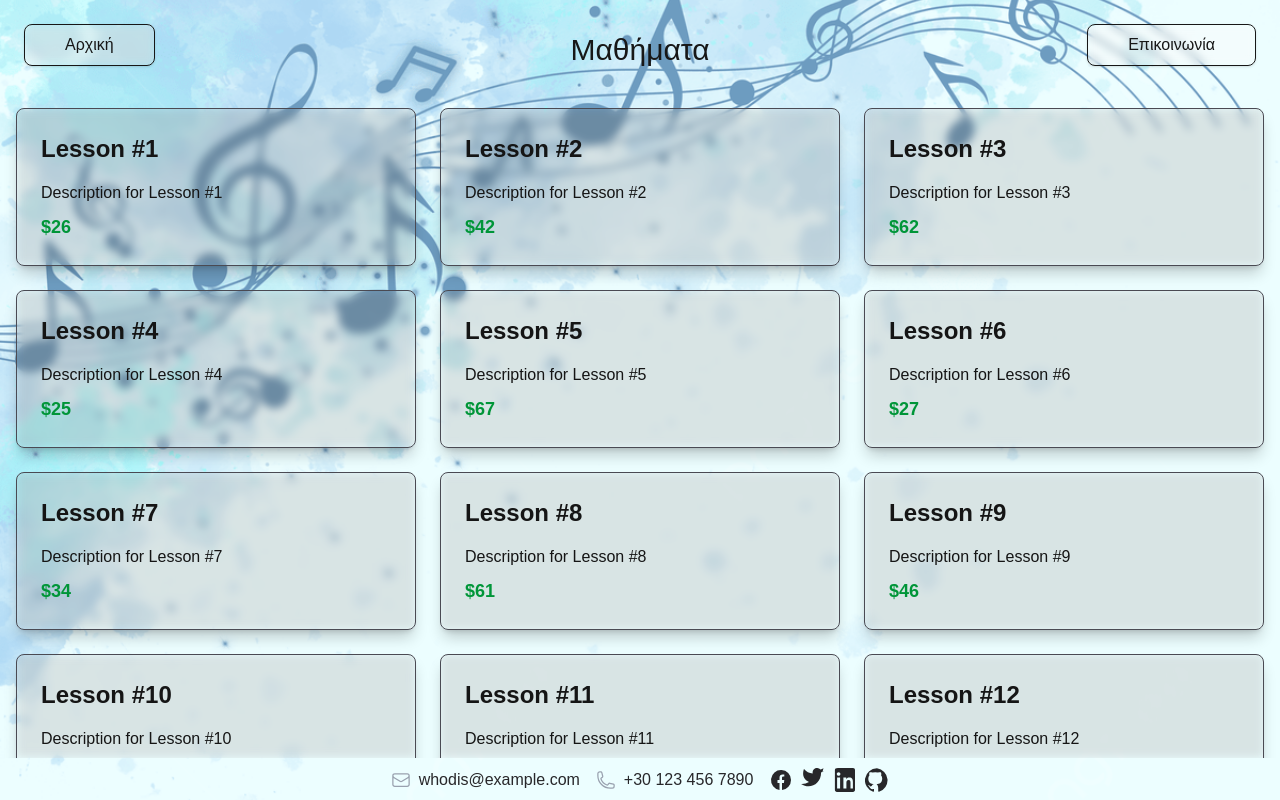
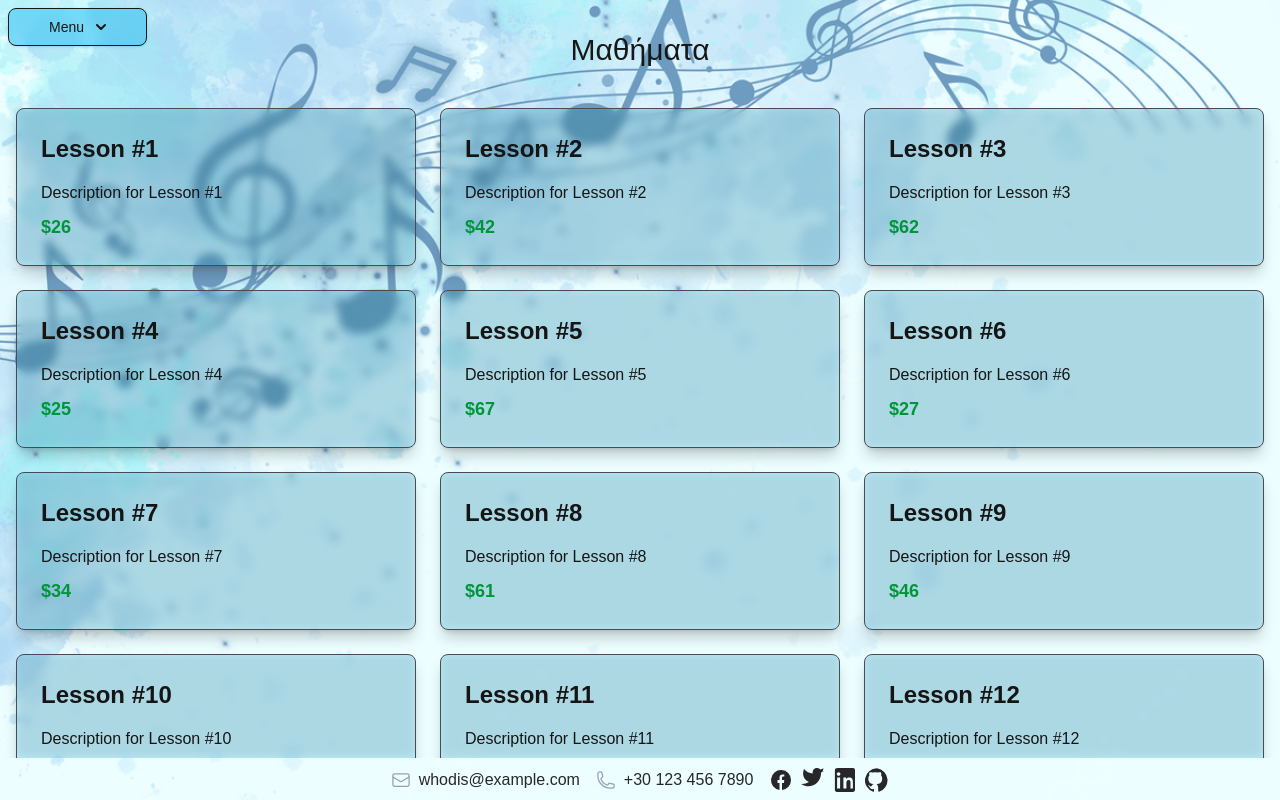
Before and after one commit to SpPag/new-website-project, a Next.js app in the folder frontend/: page /lessons in a window 1280 px wide. Built offline with nearby package versions, Linux system fonts and the light colour scheme.

Commit message:
style(frontend): replace the navigation buttons with a dropdown menu and improve color styling for light / dark mode

```diff
--- a/frontend/src/app/contact/page.tsx
+++ b/frontend/src/app/contact/page.tsx
@@ -1,6 +1,3 @@
-import { HomeButton } from "@/components/HomeButton";
-import { LessonsButton } from "@/components/LessonsButton";
-
 export default function ContactPage() {
 	const greekNa = '\u03bd\u03b1';
 
@@ -14,16 +11,6 @@ export default function ContactPage() {
 
 			{/* Semi-transparent overlay */}
 			<div className="absolute inset-0 bg-white/40 dark:bg-black/40"></div>
-
-			{/* Home button */}
-			<div className="z-10 absolute top-2 left-6 mt-4 dark:text-zinc-200 flex">
-				<HomeButton />
-			</div>
-
-			{/* Lessons button */}
-			<div className="z-10 absolute top-2 right-6 mt-4 dark:text-zinc-200 flex space-x-2">
-				<LessonsButton />
-			</div>
 
 			{/* Title */}
 			<div className="relative flex flex-col items-center pt-8 font-sans">
--- a/frontend/src/app/layout.tsx
+++ b/frontend/src/app/layout.tsx
@@ -2,6 +2,7 @@ import type { Metadata } from "next";
 import { Geist, Geist_Mono } from "next/font/google";
 import "./globals.css";
 import { Footer } from "@/components/Footer";
+import { MenuDropdown } from "@/components/MenuDropdown";
 
 const geistSans = Geist({
 	variable: "--font-geist-sans",
@@ -29,6 +30,7 @@ export default function RootLayout({
 				className={`${geistSans.variable} ${geistMono.variable} antialiased`}
 			>
 				{children}
+				<MenuDropdown />
 				{/* Contact info pinned to bottom, feel free to comment this out if you want to switch to having it only in the 'contact' page */}
 				<Footer />
 			</body>
--- a/frontend/src/app/lessons/page.tsx
+++ b/frontend/src/app/lessons/page.tsx
@@ -1,5 +1,3 @@
-import { ContactButton } from "@/components/ContactButton";
-import { HomeButton } from "@/components/HomeButton";
 import { LessonCard } from "@/components/LessonCard";
 
 export default function LessonsPage() {
@@ -14,16 +12,6 @@ export default function LessonsPage() {
 
 			{/* Semi-transparent overlay */}
 			<div className="absolute inset-0 bg-white/40 dark:bg-black/25"></div>
-
-			{/* Home button */}
-			<div className="z-20 absolute top-2 left-6 mt-4 dark:text-zinc-200 flex">
-				<HomeButton />
-			</div>
-
-			{/* Contact button */}
-			<div className="z-10 absolute top-2 right-6 mt-4 dark:text-zinc-200 flex space-x-2">
-				<ContactButton />
-			</div>
 
 			{/* Title */}
 			<div className="relative flex flex-col items-center pt-8 font-sans">
--- a/frontend/src/app/page.tsx
+++ b/frontend/src/app/page.tsx
@@ -1,29 +1,21 @@
-import { ContactButton } from "@/components/ContactButton";
 import { Introduction } from "../components/Introduction";
 import { VideoSection } from "../components/VideoSection";
-import { LessonsButton } from "@/components/LessonsButton";
 
 export default function HomePage() {
 	return (
 		<div className="h-screen relative">
 			{/* Background image */}
 			<div
-				className="absolute inset-0 bg-cover bg-center dark:brightness-160"
+				className="absolute inset-0 bg-cover bg-center dark:brightness-75 dark:saturate-150"
 				style={{ backgroundImage: "url('/bg4.jpg')" }}
 			/>
 
 			{/* Semi-transparent overlay */}
-			<div className="absolute inset-0 dark:bg-black/50"></div>
+			<div className="absolute inset-0 dark:bg-gray-800/50"></div>
 
 			{/* Title */}
 			<div className="relative z-10 text-zinc-800 dark:text-zinc-200 flex flex-col items-center pt-8 text-3xl font-sans">
 				Nick's Guitar Lessons
-			</div>
-
-			{/* Contact and lessons button */}
-			<div className="z-10 absolute top-2 right-6 mt-4 dark:text-zinc-200 flex space-x-2">
-				<ContactButton />
-				<LessonsButton />
 			</div>
 
 			{/* Main content */}
--- a/frontend/src/components/ContactButton.tsx
+++ /dev/null
@@ -1,17 +0,0 @@
-const ContactButton = () => {
-	return (
-		<a
-			href="/contact"
-			className="
-				px-10 py-2
-				backdrop-blur-xs backdrop-saturate-50 hover:brightness-90 dark:bg-zinc-800 dark:hover:bg-zinc-700 transition
-				border dark:border-zinc-400 rounded-lg
-				shadow
-				"
-		>
-			Επικοινωνία
-		</a>
-	);
-};
-
-export { ContactButton }
--- /dev/null
+++ b/frontend/src/components/DropdownMenuItem.tsx
@@ -0,0 +1,29 @@
+import Link from "next/link";
+
+type DropdownMenuItemProps = {
+  href: string;
+  label: string;
+  onClick?: () => void;
+};
+
+const DropdownMenuItem = ({ href, label, onClick }: DropdownMenuItemProps) => {
+  return (
+    <li>
+      <Link
+        href={href}
+		onClick={onClick} // call parent close
+        className="
+    		block
+    		px-8 py-2
+    		backdrop-blur-xs hover:bg-sky-400/50
+			dark:backdrop-blur-none dark:backdrop-saturate-100 dark:hover:brightness-90 dark:hover:bg-gray-700
+			transition
+        	"
+      >
+        {label}
+      </Link>
+    </li>
+  );
+}
+
+export { DropdownMenuItem };
--- a/frontend/src/components/HomeButton.tsx
+++ /dev/null
@@ -1,17 +0,0 @@
-const HomeButton = () => {
-	return (
-		<a
-			href="/"
-			className="
-				px-10 py-2
-				backdrop-blur-xs backdrop-saturate-50 hover:brightness-90 dark:bg-zinc-800 dark:hover:bg-zinc-700 transition
-				border dark:border-zinc-400 rounded-lg
-				shadow
-				"
-		>
-			Αρχική
-		</a>
-	);
-};
-
-export { HomeButton }
--- a/frontend/src/components/LessonCard.tsx
+++ b/frontend/src/components/LessonCard.tsx
@@ -8,7 +8,14 @@ const LessonCard = ({ title, description, price }: LessonCardProps) => {
 	return (
 		<a
 			href="/"
-			className="p-6 backdrop-blur-xs dark:backdrop-blur-none backdrop-saturate-75 dark:backdrop-saturate-100 brightness-90 dark:brightness-100 dark:bg-zinc-800 rounded-lg hover:brightness-80 dark:hover:bg-zinc-800 transition duration-300 border-1 dark:border border-zinc-600 shadow-lg/20 dark:shadow-none">
+			className="
+				p-6
+				rounded-lg
+				border border-zinc-600
+				backdrop-blur-xs backdrop-saturate-75 brightness-90 hover:bg-sky-400/40 bg-sky-400/20
+				dark:backdrop-blur-none dark:backdrop-saturate-100 dark:brightness-100 dark:bg-gray-700 dark:hover:brightness-100 dark:hover:bg-gray-800 transition duration-300
+				shadow-lg/20 dark:shadow-none
+				">
 			<h2 className="text-2xl dark:text-zinc-200 font-semibold mb-4">{title}</h2>
 			<p className="dark:text-zinc-300 mb-2">{description}</p>
 			<p className="text-lg font-bold text-green-600 dark:text-emerald-600">${price}</p>
--- a/frontend/src/components/LessonsButton.tsx
+++ /dev/null
@@ -1,17 +0,0 @@
-const LessonsButton = () => {
-	return (
-		<a
-			href="/lessons"
-			className="
-				px-10 py-2
-				backdrop-blur-xs backdrop-saturate-50 hover:brightness-90 dark:bg-zinc-800 dark:hover:bg-zinc-700 transition
-				border dark:border-zinc-400 rounded-lg
-				shadow
-				"
-		>
-			Μαθήματα
-		</a>
-	);
-};
-
-export { LessonsButton }
--- /dev/null
+++ b/frontend/src/components/MenuDropdown.tsx
@@ -0,0 +1,78 @@
+'use client'
+
+import { useEffect, useRef, useState } from "react";
+import { DropdownMenuItem } from "./DropdownMenuItem";
+
+const MenuDropdown = () => {
+
+	const [dropdownIsOpen, setDropdownIsOpen] = useState(false);
+	const dropdownRef = useRef<HTMLDivElement>(null);
+
+	useEffect(() => {
+		// Close dropdown if clicked outside
+		const handleClickOutside = (event: MouseEvent) => {
+			if (dropdownRef.current && !dropdownRef.current.contains(event.target as Node)) {
+				setDropdownIsOpen(false);
+			}
+		};
+
+		// Close dropdown if ESC is pressed
+		const handleEscPress = (event: KeyboardEvent) => {
+			if (event.key === "Escape") {
+				setDropdownIsOpen(false);
+			}
+		};
+
+		document.addEventListener("mousedown", handleClickOutside);
+		document.addEventListener("keydown", handleEscPress);
+
+		return () => {
+			document.removeEventListener("mousedown", handleClickOutside);
+			document.removeEventListener("keydown", handleEscPress);
+		};
+	}, []);
+
+	// Set array to iterate over to create menu items
+	const menuItems = [
+		{ href: "/", label: "Αρχική" },
+		{ href: "/contact", label: "Επικοινωνία" },
+		{ href: "/lessons", label: "Μαθήματα" },
+	];
+
+	return (
+		<div ref={dropdownRef} className="z-20 absolute left-2 top-2">
+			<button
+				onClick={() => setDropdownIsOpen(!dropdownIsOpen)}
+				id="dropdownDefaultButton"
+				data-dropdown-toggle="dropdown"
+				className="
+					z-20 text-sm text-center inline-flex items-center px-10 py-2
+					bg-sky-400/45 backdrop-blur-xs backdrop-saturate-50 hover:bg-sky-400/65
+					dark:bg-gray-700 dark:backdrop-blur-none dark:backdrop-saturate-none dark:hover:bg-gray-800
+					transition
+					border dark:border-zinc-400 rounded-lg
+					shadow
+					"
+				type="button">
+				Menu
+				<svg className="w-2.5 h-2.5 ms-3" aria-hidden="true" xmlns="http://www.w3.org/2000/svg" fill="none" viewBox="0 0 10 6">
+					<path stroke="currentColor" strokeLinecap="round" strokeLinejoin="round" strokeWidth="2" d="m1 1 4 4 4-4" />
+				</svg>
+			</button>
+
+			{dropdownIsOpen && (
+				<div id="dropdown" className="bg-sky-300/55 dark:bg-gray-600 rounded-lg shadow-xl/20 w-35">
+					{menuItems.map((item) => (
+						<DropdownMenuItem
+							key={item.href}
+							href={item.href}
+							label={item.label}
+							onClick={() => setDropdownIsOpen(false)}
+						/>
+					))}
+				</div>)}
+		</div>
+	)
+};
+
+export { MenuDropdown };
```
